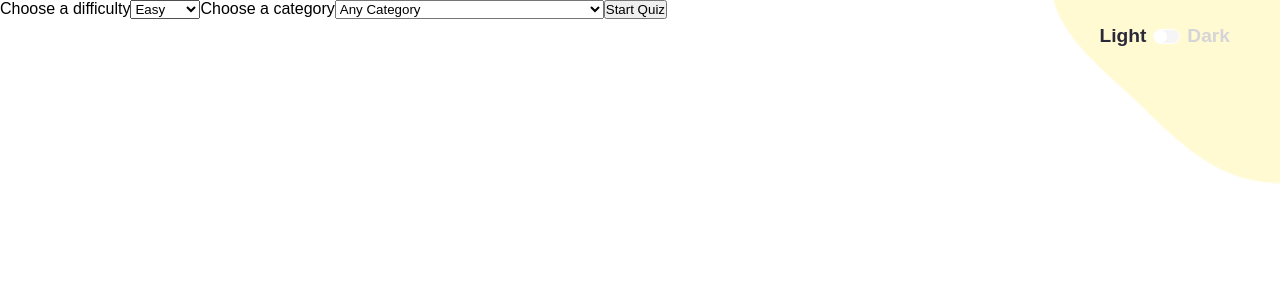
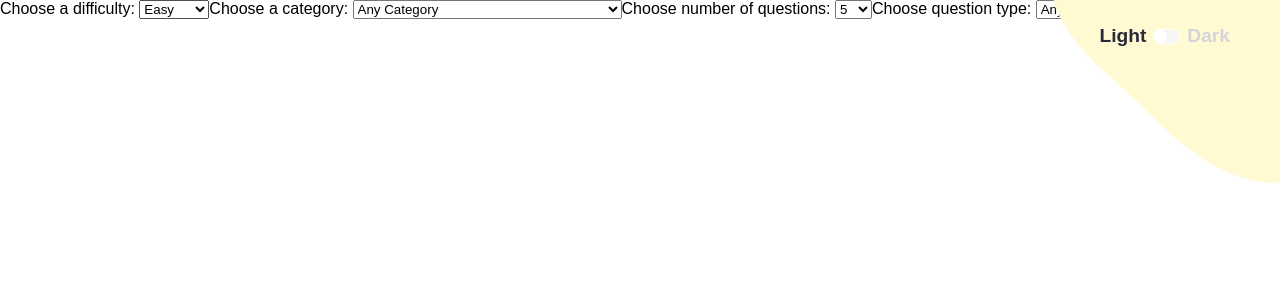
Before and after one commit to SXV357/Quizzical, a React (Create React App) app in the folder quiz-game/: page / in a window 1280 px wide. Both pictures are taken after a click on the button "Choose Preferences". Shown: the top 300 px of the page. Built offline with nearby package versions, Linux system fonts and the light colour scheme.

Commit message:
implement question type + numQuestions picker

```diff
--- a/quiz-game/src/App.js
+++ b/quiz-game/src/App.js
@@ -46,17 +46,39 @@ export default function App() {
   const [dark, toggleDarkMode] = useDarkMode();
   const [displayPreferences, setDisplayPreferences] = useState(false);
   const [selectedCategory, setSelectedCategory] = useState({category: "Any Category", value: 0})
+  const [numQuestions, setNumQuestions] = useState(5);
+  const [questionType, setQuestionType] = useState("Any Type")
   const [bestTime, setBestTime] = useState(
     localStorage.getItem("bestTime") || 0
   );
 
-  // implement true false question functionality
-  // implement a new page where the user can select question difficulty, category, and number of questions
   // make it so that if the user begins the quiz without starting timer, timer begins automatically
+
+  function determineTypeDisplay(){
+    let type = ""
+    switch (questionType){
+      case "Any Type" : type = ``; break;
+      case "Multiple Choice" : type = `multiple`; break;
+      case "True / False" : type = `boolean`; break;
+    }
+    return type;
+  }
+
+  const handleInputChange = (setStateFunc) => {
+    return (e) => {
+      setStateFunc(e.target.value);
+    };
+  };
+
+  const API_URL = `https://opentdb.com/api.php?
+                        amount=${numQuestions}
+                        ${selectedCategory.value === 0 ? `` : `&category=${selectedCategory.value}`}
+                        &difficulty=${selectedDifficulty.toLowerCase()}
+                        &type=${determineTypeDisplay()}`
 
   useEffect(() => {
     if (startGame) {
-      fetch(`https://opentdb.com/api.php?amount=10${selectedCategory.value === 0 ? `` : `&category=${selectedCategory.value}`}&difficulty=${selectedDifficulty.toLowerCase()}`)
+      fetch(API_URL)
         .then((res) => res.json())
         .then((data) => {
           setQuestions(
@@ -232,12 +254,16 @@ export default function App() {
 
         {displayPreferences && !startGame &&  (
           <SelectPreferences
+            questionType = {questionType}
+            setQuestionType = {handleInputChange(setQuestionType)}
+            numQuestions = {numQuestions}
+            setNumQuestions = {handleInputChange(setNumQuestions)}
             categories = {categories}
             selectedCategory = {selectedCategory}
-            setCategory = {(e) => setSelectedCategory({category: e.target.value, value: categories[e.target.value]})}
+            setCategory= {handleInputChange((value) => setSelectedCategory({ category: value, value: categories[value] }))}
             difficulties = {["easy", "medium", "hard"]}
             difficulty = {selectedDifficulty}
-            setDifficulty = {(e) => setSelectedDifficulty(e.target.value)}
+            setDifficulty = {handleInputChange(setSelectedDifficulty)}
             begin={() => {
               setStartGame(true);
               setDisplayPreferences(false);
--- a/quiz-game/src/Components/SelectPreferences.js
+++ b/quiz-game/src/Components/SelectPreferences.js
@@ -1,18 +1,42 @@
 import React from 'react'
 
-export default function SelectPreferences({difficulty, difficulties, setDifficulty, begin, categories, selectedCategory, setCategory}) {
+export default function SelectPreferences({
+  difficulty,
+  difficulties,
+  setDifficulty,
+  begin,
+  categories,
+  selectedCategory,
+  setCategory,
+  numQuestions,
+  setNumQuestions,
+  questionType,
+  setQuestionType
+}) {
   return (
     <div className = "preferences">
-        <label htmlFor="difficulty">Choose a difficulty</label>
+        <label htmlFor="difficulty">Choose a difficulty: </label>
         <select name = "difficulty" id = "difficulty" value = {difficulty} onChange = {setDifficulty}>
           {difficulties.map((option, idx) => {
             return <option key = {idx} value = {option}>{option.charAt(0).toUpperCase() + option.slice(1)}</option>
           })}
         </select>
-        <label htmlFor="category">Choose a category</label>
+        <label htmlFor="category">Choose a category: </label>
         <select name = "category" id = "category" value = {selectedCategory.category} onChange = {setCategory}>
           {Object.keys(categories).map((category, index) => {
             return <option key = {index} value={category}>{category}</option>
+          })}
+        </select>
+        <label htmlFor="numQuestions">Choose number of questions: </label>
+        <select name = "numQuestions" id = "numQuestions" value = {numQuestions} onChange={setNumQuestions}>
+          {[5,10,15,20].map((amount, i) => {
+            return <option key = {i} value = {amount}>{amount}</option>
+          })}
+        </select>
+        <label htmlFor="questionType">Choose question type: </label>
+        <select name = "questionType" id = "questionType" value = {questionType} onChange={setQuestionType}>
+          {["Any Type", "Multiple Choice", "True / False"].map((type, id) => {
+            return <option key = {id} value = {type}>{type}</option>
           })}
         </select>
         <button onClick = {begin}>
```
